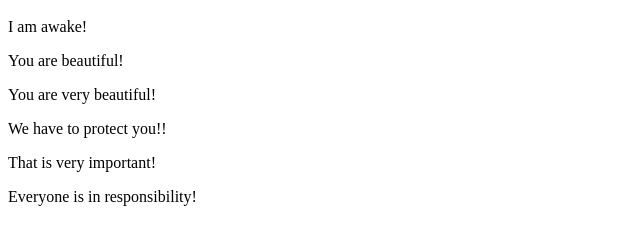
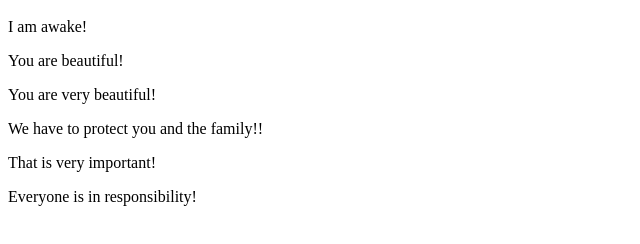
Before and after one commit to nyantakyiwaa24/Adom, a plain HTML site: page index.html in a window 1280 px wide. Shown: the part 48-292 px from the top of the page, without its empty margins (0-640 px from the left). Drawn offline with Linux system fonts and the light colour scheme.

Commit message:
Update index.html

```diff
--- a/index.html
+++ b/index.html
@@ -8,7 +8,7 @@
 		<p> I am awake!</p>
 		<p> You are beautiful!</p>
 		<p> You are very beautiful!</p>
-		<p> We have to protect you!!</p>
+		<p> We have to protect you and the family!!</p>
 		<p> That is very important!</p>
 		<Pp> Everyone is in responsibility!</p>
 	</body>
```
